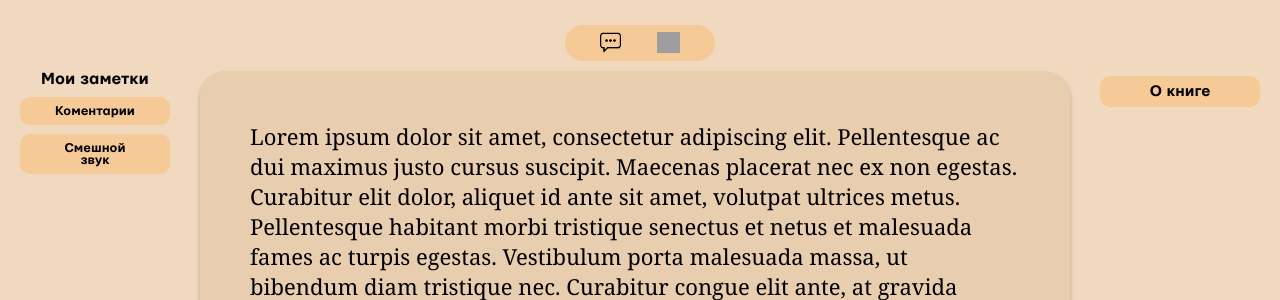
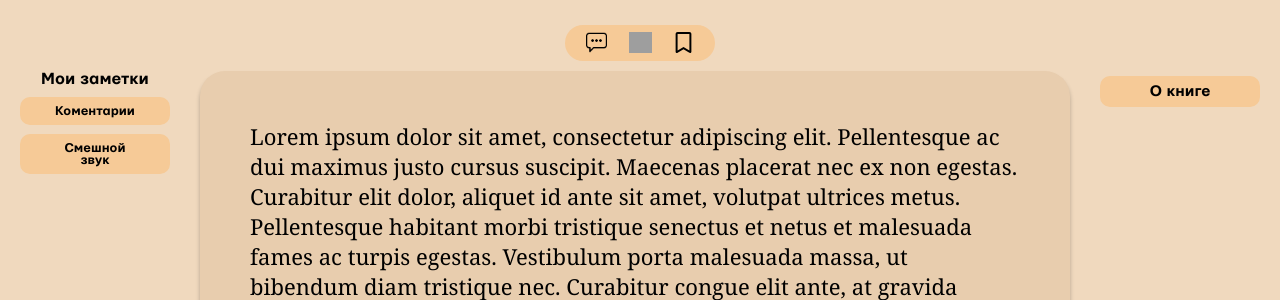
Before and after one commit to S1norin/biblyozh, a Flask app: page /reader/23022/1 in a window 1280 px wide. Shown: the part 62-362 px from the top of the page. Run offline with Flask 3, Linux system fonts and the light colour scheme; a user stored in the database is signed in; data comes from the database, SQL or seed files in the repository; grey boxes are pictures that could not be loaded.

Commit message:
Добавили кнопку закладки в читалку

```diff
--- a/static/styles/reader.css
+++ b/static/styles/reader.css
@@ -258,3 +258,9 @@ body {
         gap: 40px;
     }
 }
+
+
+.bookmark-img {
+    width: 21px;
+    height: 21px;
+}
--- a/templates/reader.html
+++ b/templates/reader.html
@@ -5,6 +5,16 @@
     <meta name="viewport" content="width=device-width, initial-scale=1, shrink-to-fit=no">
     <title>{{title}}</title>
     <link rel="stylesheet" href="{{ url_for('static', filename='styles/reader.css') }}">
+    <script>
+        $(document).ready(
+        function() {
+            $("#bookmark").click( function (){
+                $.get("https://httpbin.org/get", function(data, status) {
+                    $("#test").html(status);
+                });
+            });
+        });
+    </script>
 </head>
 
 <body>
@@ -44,6 +54,7 @@
     <div class="button-row">
         <a><img class="comment-img" src="{{ url_for('static', filename='images/comment.png') }}" alt=""></a>
         <a><img class="highlight-img" src="{{ url_for('static', filename='images/pencil.png') }}" alt=""></a>
+        <a><img id="bookmark" class="bookmark-img" src="{{ url_for('static', filename='images/bookmark_img.svg') }}" alt=""></a>
     </div>
     <a href="/about/{{ book.id }}"> <div class="up-about-book-button">О книге</div> </a>
 </div>
```
Also changed, not shown: static/images/bookmark_img.svg (added).
